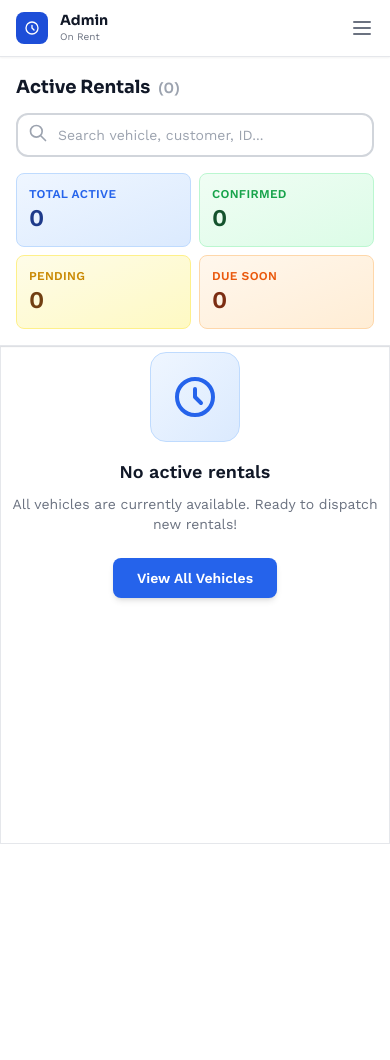
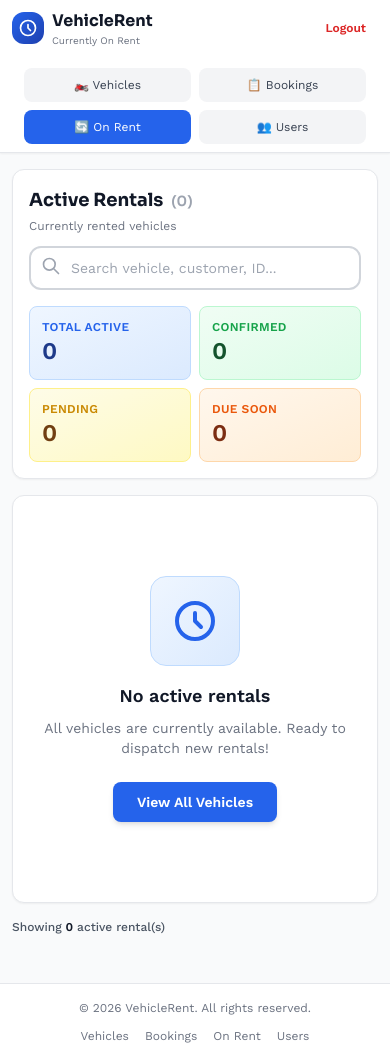
Before and after one commit to kingirbah/VehicleRent, a Flask app: page /admin/on-rent in a window 390 px wide. Before the commit the page ends 844 px from the top, so only its background shows below. Run offline with Flask 3, Linux system fonts and the light colour scheme; the visitor is signed in with stand-in values (Sample User, id 1); data that the repository does not hold is empty; parts of the project's set-up code (start-up, migrations or seed data) failed here and were passed over; some libraries are stand-ins or nearby versions.

Commit message:
Fix title typo and improve mobile navigation

```diff
--- a/templates/admin_on_rent.html
+++ b/templates/admin_on_rent.html
@@ -3,7 +3,7 @@
 <head>
     <meta charset="UTF-8">
     <meta name="viewport" content="width=device-width, initial-scale=1.0">
-    <title>Currently On Rent - VehiclesRent Admin</title>
+    <title>Currently On Rent - VehicleRent Admin</title>
     <script src="https://cdn.tailwindcss.com"></script>
     <link href="https://fonts.googleapis.com/css2?family=Sora:wght@600;700;800&family=Work+Sans:wght@400;500;600&display=swap" rel="stylesheet">
     <style>
@@ -44,59 +44,96 @@
             background-color: #fef2f2 !important;
             border-left: 4px solid #dc2626 !important;
         }
+
+        /* Mobile responsive */
+        @media (max-width: 768px) {
+            .mobile-nav-links {
+                display: grid;
+                grid-template-columns: repeat(2, 1fr);
+                gap: 0.5rem;
+                padding: 0.75rem;
+            }
+
+            .mobile-nav-link {
+                padding: 0.5rem;
+                text-align: center;
+                font-size: 0.75rem;
+                border-radius: 0.5rem;
+                transition: all 0.2s;
+            }
+        }
     </style>
 </head>
-<body class="bg-gray-50 h-screen flex flex-col">
-    <!-- Navigation -->
-    <nav class="bg-white shadow-sm border-b border-gray-200 flex-none z-50">
-        <div class="max-w-7xl mx-auto px-4 sm:px-6 lg:px-8">
+<body class="bg-gray-50 min-h-screen flex flex-col">
+    <!-- Navigation - CONSISTENT WITH OTHER PAGES -->
+    <nav class="bg-white shadow-sm border-b border-gray-200 sticky top-0 z-50">
+        <div class="max-w-7xl mx-auto px-3 md:px-4 lg:px-8">
             <div class="flex justify-between items-center h-14 md:h-16">
-                <div class="flex items-center space-x-3">
-                    <div class="w-8 h-8 bg-blue-700 rounded-lg flex items-center justify-center flex-shrink-0">
-                        <svg class="w-4 h-4 text-white" fill="none" stroke="currentColor" viewBox="0 0 24 24">
+                <div class="flex items-center space-x-2 md:space-x-3">
+                    <div class="w-8 h-8 md:w-10 md:h-10 bg-gradient-to-br from-blue-600 to-blue-800 rounded-xl flex items-center justify-center">
+                        <svg class="w-5 h-5 md:w-6 md:h-6 text-white" fill="none" stroke="currentColor" viewBox="0 0 24 24">
                             <path stroke-linecap="round" stroke-linejoin="round" stroke-width="2" d="M12 8v4l3 3m6-3a9 9 0 11-18 0 9 9 0 0118 0z"></path>
                         </svg>
                     </div>
                     <div>
-                        <h1 class="text-sm md:text-lg font-bold text-gray-900 leading-tight">Admin</h1>
-                        <p class="text-[10px] text-gray-500">On Rent</p>
+                        <h1 class="text-base md:text-xl font-bold text-gray-900">VehicleRent</h1>
+                        <p class="text-[0.625rem] md:text-xs text-gray-500">Currently On Rent</p>
                     </div>
                 </div>
 
-                <div class="hidden md:flex items-center space-x-4">
-                    <a href="/admin" class="text-xs font-medium text-gray-600 hover:text-blue-600 transition">Vehicles</a>
-                    <a href="/admin/bookings" class="text-xs font-medium text-gray-600 hover:text-blue-600 transition">All Bookings</a>
-                    <a href="/logout" class="text-xs font-bold text-red-600 hover:text-red-700 transition">Logout</a>
+                <!-- Desktop Navigation -->
+                <div class="hidden md:flex items-center space-x-6">
+                    <a href="/admin" class="text-sm text-gray-700 hover:text-blue-600 transition font-medium">
+                         Vehicles
+                    </a>
+                    <a href="/admin/bookings" class="text-sm text-gray-700 hover:text-blue-600 transition font-medium">
+                         All Bookings
+                    </a>
+                    <a href="/admin/on-rent" class="text-sm text-blue-600 font-semibold">
+                         On Rent
+                    </a>
+                    <a href="/admin/users" class="text-sm text-gray-700 hover:text-blue-600 transition font-medium">
+                         Users
+                    </a>
                 </div>
 
-                <button id="mobile-menu-btn" class="md:hidden text-gray-500 hover:text-gray-700 transition">
-                    <svg class="w-6 h-6" fill="none" stroke="currentColor" viewBox="0 0 24 24">
-                        <path stroke-linecap="round" stroke-linejoin="round" stroke-width="2" d="M4 6h16M4 12h16M4 18h16"></path>
-                    </svg>
-                </button>
+                <div class="flex items-center">
+                    <a href="/logout" class="text-xs md:text-sm text-red-600 hover:text-red-700 font-semibold transition px-3 py-1.5 md:px-4 md:py-2 rounded-lg hover:bg-red-50">
+                        Logout
+                    </a>
                 </div>
             </div>
 
-        <!-- Mobile Menu -->
-        <div id="mobile-menu" class="hidden md:hidden bg-white border-t border-gray-200 absolute w-full z-40 shadow-lg">
-            <a href="/admin" class="block px-4 py-3 text-sm text-gray-700 border-b hover:bg-gray-50 transition">Vehicles</a>
-            <a href="/admin/bookings" class="block px-4 py-3 text-sm text-gray-700 border-b hover:bg-gray-50 transition">All Bookings</a>
-            <a href="/logout" class="block px-4 py-3 text-sm text-red-600 hover:bg-red-50 transition">Logout</a>
+            <!-- Mobile Navigation Links -->
+            <div class="md:hidden mobile-nav-links pb-2">
+                <a href="/admin" class="mobile-nav-link bg-gray-100 text-gray-700 hover:bg-gray-200">
+                    🏍️ Vehicles
+                </a>
+                <a href="/admin/bookings" class="mobile-nav-link bg-gray-100 text-gray-700 hover:bg-gray-200">
+                    📋 Bookings
+                </a>
+                <a href="/admin/on-rent" class="mobile-nav-link bg-blue-600 text-white">
+                    🔄 On Rent
+                </a>
+                <a href="/admin/users" class="mobile-nav-link bg-gray-100 text-gray-700 hover:bg-gray-200">
+                    👥 Users
+                </a>
+            </div>
         </div>
     </nav>
 
     <!-- Main Content -->
-    <div class="flex-1 overflow-hidden flex flex-col max-w-7xl mx-auto w-full px-0 md:px-6 lg:px-8 py-0 md:py-6">
+    <div class="flex-1 max-w-7xl mx-auto w-full px-3 md:px-4 lg:px-8 py-4 md:py-6">
 
         <!-- Header Section with Search -->
-        <div class="bg-white md:bg-transparent p-4 md:p-0 border-b md:border-0 flex-none z-30 shadow-sm md:shadow-none">
-            <div class="flex flex-col md:flex-row justify-between items-start md:items-center gap-3 md:mb-4">
+        <div class="bg-white md:bg-transparent p-4 md:p-0 rounded-xl md:rounded-none border md:border-0 mb-4 md:mb-6 shadow-sm md:shadow-none">
+            <div class="flex flex-col md:flex-row justify-between items-start md:items-center gap-3 mb-4">
                 <div>
                     <h2 class="text-lg md:text-2xl font-bold text-gray-900">
                         Active Rentals
                         <span class="text-gray-400 font-normal text-sm ml-1" id="bookingCount">({{ bookings|length }})</span>
                     </h2>
-                    <p class="text-xs text-gray-500 mt-1 hidden md:block">Currently rented vehicles</p>
+                    <p class="text-xs text-gray-500 mt-1">Currently rented vehicles</p>
                 </div>
 
                 <!-- Search Box -->
@@ -123,8 +160,8 @@
                 </div>
             </div>
 
-            <!-- Stats Bar (Mobile & Desktop) -->
-            <div class="grid grid-cols-2 md:grid-cols-4 gap-2 mt-4" id="statsBar">
+            <!-- Stats Bar -->
+            <div class="grid grid-cols-2 md:grid-cols-4 gap-2 md:gap-4" id="statsBar">
                 <div class="bg-gradient-to-br from-blue-50 to-blue-100 rounded-lg p-3 border border-blue-200">
                     <p class="text-xs text-blue-600 font-semibold uppercase tracking-wide">Total Active</p>
                     <p class="text-2xl font-bold text-blue-900" id="statTotal">{{ bookings|length }}</p>
@@ -148,7 +185,7 @@
             </div>
 
             <!-- Overdue Alert (if any) -->
-            <div id="overdueAlert" class="hidden mt-3 bg-gradient-to-r from-red-500 to-red-600 rounded-xl p-4 shadow-lg">
+            <div id="overdueAlert" class="hidden mt-3 md:mt-4 bg-gradient-to-r from-red-500 to-red-600 rounded-xl p-4 shadow-lg">
                 <div class="flex items-center justify-between">
                     <div class="flex items-center space-x-3">
                         <div class="bg-white/20 p-2 rounded-lg">
@@ -167,11 +204,12 @@
         </div>
 
         <!-- Table Container -->
-        <div class="flex-1 overflow-y-auto custom-scrollbar bg-white md:rounded-xl shadow-sm border border-gray-200 md:mt-4">
+        <div class="bg-white rounded-xl shadow-sm border border-gray-200 overflow-hidden">
             {% if bookings %}
 
             <!-- Desktop Table -->
-            <table class="w-full hidden md:table">
+            <div class="hidden md:block overflow-x-auto custom-scrollbar">
+                <table class="w-full">
                     <thead class="bg-gradient-to-r from-gray-50 to-gray-100 sticky top-0 z-10 shadow-sm">
                         <tr>
                             <th class="px-4 py-3 text-left text-[11px] font-bold text-gray-600 uppercase tracking-wider w-28">Booking ID</th>
@@ -252,6 +290,7 @@
                         {% endfor %}
                     </tbody>
                 </table>
+            </div>
 
             <!-- Mobile Cards -->
             <div class="md:hidden divide-y divide-gray-100" id="mobileCards">
@@ -317,7 +356,7 @@
 
             {% else %}
             <!-- Empty State -->
-            <div class="flex flex-col items-center justify-center h-64 text-center fade-in">
+            <div class="flex flex-col items-center justify-center py-20 text-center fade-in">
                 <div class="bg-gradient-to-br from-blue-50 to-blue-100 p-5 rounded-2xl mb-4 border border-blue-200">
                     <svg class="w-12 h-12 text-blue-600" fill="none" stroke="currentColor" viewBox="0 0 24 24">
                         <path stroke-linecap="round" stroke-linejoin="round" stroke-width="2" d="M12 8v4l3 3m6-3a9 9 0 11-18 0 9 9 0 0118 0z"></path>
@@ -331,19 +370,38 @@
             </div>
             {% endif %}
         </div>
+
+        <!-- Results Count -->
+        <div class="mt-4 flex items-center justify-between">
+            <div class="text-xs md:text-sm text-gray-600 font-medium">
+                Showing <span class="font-bold text-gray-900" id="visibleCount">{{ bookings|length }}</span> active rental(s)
+            </div>
+        </div>
     </div>
 
+    <!-- Footer -->
+    <footer class="bg-white border-t border-gray-200 mt-8">
+        <div class="max-w-7xl mx-auto px-3 md:px-4 lg:px-8 py-4 md:py-6">
+            <div class="flex flex-col md:flex-row justify-between items-center gap-3 md:gap-0">
+                <p class="text-xs md:text-sm text-gray-500">© 2026 VehicleRent. All rights reserved.</p>
+                <div class="flex flex-wrap justify-center space-x-4 md:space-x-6">
+                    <a href="/admin" class="text-xs md:text-sm text-gray-500 hover:text-blue-600 transition">Vehicles</a>
+                    <a href="/admin/bookings" class="text-xs md:text-sm text-gray-500 hover:text-blue-600 transition">Bookings</a>
+                    <a href="/admin/on-rent" class="text-xs md:text-sm text-gray-500 hover:text-blue-600 transition">On Rent</a>
+                    <a href="/admin/users" class="text-xs md:text-sm text-gray-500 hover:text-blue-600 transition">Users</a>
+                </div>
+            </div>
+        </div>
+    </footer>
+
     <script>
-        const btn = document.getElementById('mobile-menu-btn');
-        const menu = document.getElementById('mobile-menu');
-        btn.addEventListener('click', () => menu.classList.toggle('hidden'));
-
         const searchInput = document.getElementById('searchInput');
         const clearBtn = document.getElementById('clearSearch');
         const tableBody = document.getElementById('tableBody');
         const mobileCards = document.getElementById('mobileCards');
         const noResults = document.getElementById('noResults');
         const bookingCount = document.getElementById('bookingCount');
+        const visibleCount = document.getElementById('visibleCount');
 
         let allRows = [];
         let allCards = [];
@@ -358,13 +416,13 @@
         });
 
         function performSearch(searchTerm) {
-            let visibleCount = 0;
+            let visibleCountNum = 0;
 
             allRows.forEach(row => {
                 const searchData = row.getAttribute('data-search');
                 if (!searchTerm || searchData.includes(searchTerm)) {
                     row.style.display = '';
-                    visibleCount++;
+                    visibleCountNum++;
                 } else {
                     row.style.display = 'none';
                 }
@@ -374,15 +432,16 @@
                 const searchData = card.getAttribute('data-search');
                 if (!searchTerm || searchData.includes(searchTerm)) {
                     card.style.display = '';
-                    if (allRows.length === 0) visibleCount++;
+                    if (allRows.length === 0) visibleCountNum++;
                 } else {
                     card.style.display = 'none';
                 }
             });
 
-            bookingCount.textContent = `(${visibleCount})`;
+            bookingCount.textContent = `(${visibleCountNum})`;
+            visibleCount.textContent = visibleCountNum;
 
-            if (visibleCount === 0 && searchTerm) {
+            if (visibleCountNum === 0 && searchTerm) {
                 noResults.classList.remove('hidden');
                 if (tableBody) tableBody.style.display = 'none';
                 if (mobileCards) mobileCards.style.display = 'none';
@@ -403,8 +462,8 @@
 
         function updateStats() {
             const visibleRows = allRows.filter(row => row.style.display !== 'none');
-            const confirmedCount = visibleRows.filter(row => row.textContent.toLowerCase().includes('confirmed')).length;
-            const pendingCount = visibleRows.filter(row => row.textContent.toLowerCase().includes('pending')).length;
+            const confirmedCount = visibleRows.filter(row => row.getAttribute('data-status') === 'confirmed').length;
+            const pendingCount = visibleRows.filter(row => row.getAttribute('data-status') === 'pending').length;
 
             document.getElementById('statTotal').textContent = visibleRows.length;
             document.getElementById('statConfirmed').textContent = confirmedCount;
@@ -412,7 +471,8 @@
         }
 
         function calculateDueSoon() {
-            const now = new Date('2026-02-10T12:00:00');
+            // FIXED: Use actual current time instead of hardcoded date
+            const now = new Date();
             let dueSoonCount = 0;
 
             allRows.forEach(row => {
@@ -427,7 +487,9 @@
 
                         const hoursUntilDue = (dueDateTime - now) / (1000 * 60 * 60);
                         if (hoursUntilDue > 0 && hoursUntilDue <= 24) dueSoonCount++;
-                    } catch(e) {}
+                    } catch(e) {
+                        console.error('Date parse error:', e);
+                    }
                 }
             });
 
@@ -437,7 +499,8 @@
         function checkOverdueBookings() {
             console.log('🔍 Checking overdue bookings...');
 
-            const now = new Date('2026-02-10T12:00:00');
+            // FIXED: Use actual current time instead of hardcoded date
+            const now = new Date();
             console.log('Current time:', now.toISOString());
 
             let overdueCount = 0;
@@ -454,11 +517,8 @@
                         const [hour, minute] = endTime.split(':').map(Number);
                         const dueDateTime = new Date(year, month - 1, day, hour, minute);
 
-                        console.log(`Row: ${endDate} ${endTime} = ${dueDateTime.toISOString()}`);
-
                         if (dueDateTime < now) {
                             overdueCount++;
-                            console.log('✅ OVERDUE!');
                             row.classList.add('overdue-row');
                             const badge = row.querySelector('.overdue-label');
                             if (badge) badge.style.display = 'inline-block';
@@ -486,7 +546,9 @@
                             const badge = card.querySelector('.overdue-label-mobile');
                             if (badge) badge.style.display = 'inline-block';
                         }
-                    } catch(e) {}
+                    } catch(e) {
+                        console.error('Parse error:', e);
+                    }
                 }
             });
 
@@ -498,18 +560,19 @@
                     alert.classList.remove('hidden');
                     document.getElementById('overdueCount').textContent = overdueCount;
                     document.getElementById('overdueBigCount').textContent = overdueCount;
-                    console.log('🚨 Alert shown');
                 }
             }
 
             return overdueCount;
         }
 
+        // Initialize on page load
         document.addEventListener('DOMContentLoaded', function() {
             console.log('Initializing...');
             calculateDueSoon();
             checkOverdueBookings();
 
+            // Keyboard shortcut: Press "/" to focus search
             document.addEventListener('keydown', function(e) {
                 if (e.key === '/' && !searchInput.matches(':focus')) {
                     e.preventDefault();
```
Lines whose indentation alone changed are shown as unchanged.
